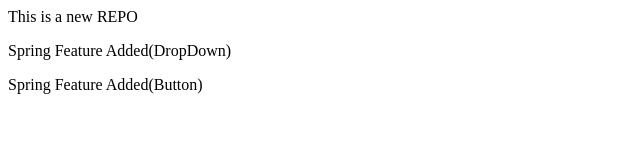
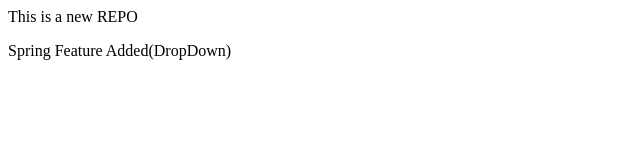
Before and after one commit to Shivam4564/localrepo, a plain HTML site: page index.html in a window 1280 px wide. Shown: the whole page, without its empty margins (0-640 px from the left). Drawn offline with Linux system fonts and the light colour scheme.

Commit message:
Drop Down

```diff
--- a/index.html
+++ b/index.html
@@ -1,3 +1,2 @@
 <p> This is a new REPO</p>
 <p>Spring Feature Added(DropDown)</p>
-<p>Spring Feature Added(Button)</p>
```
